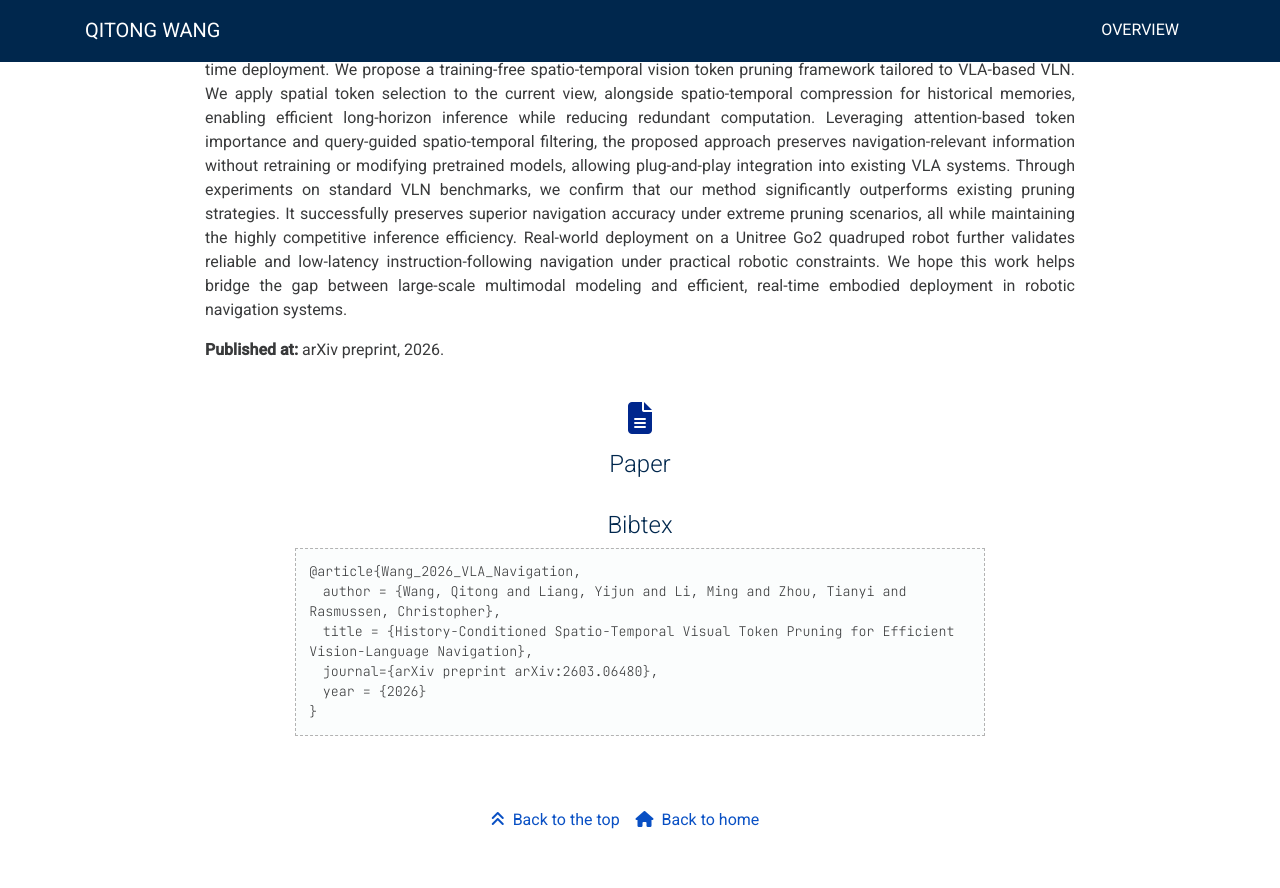
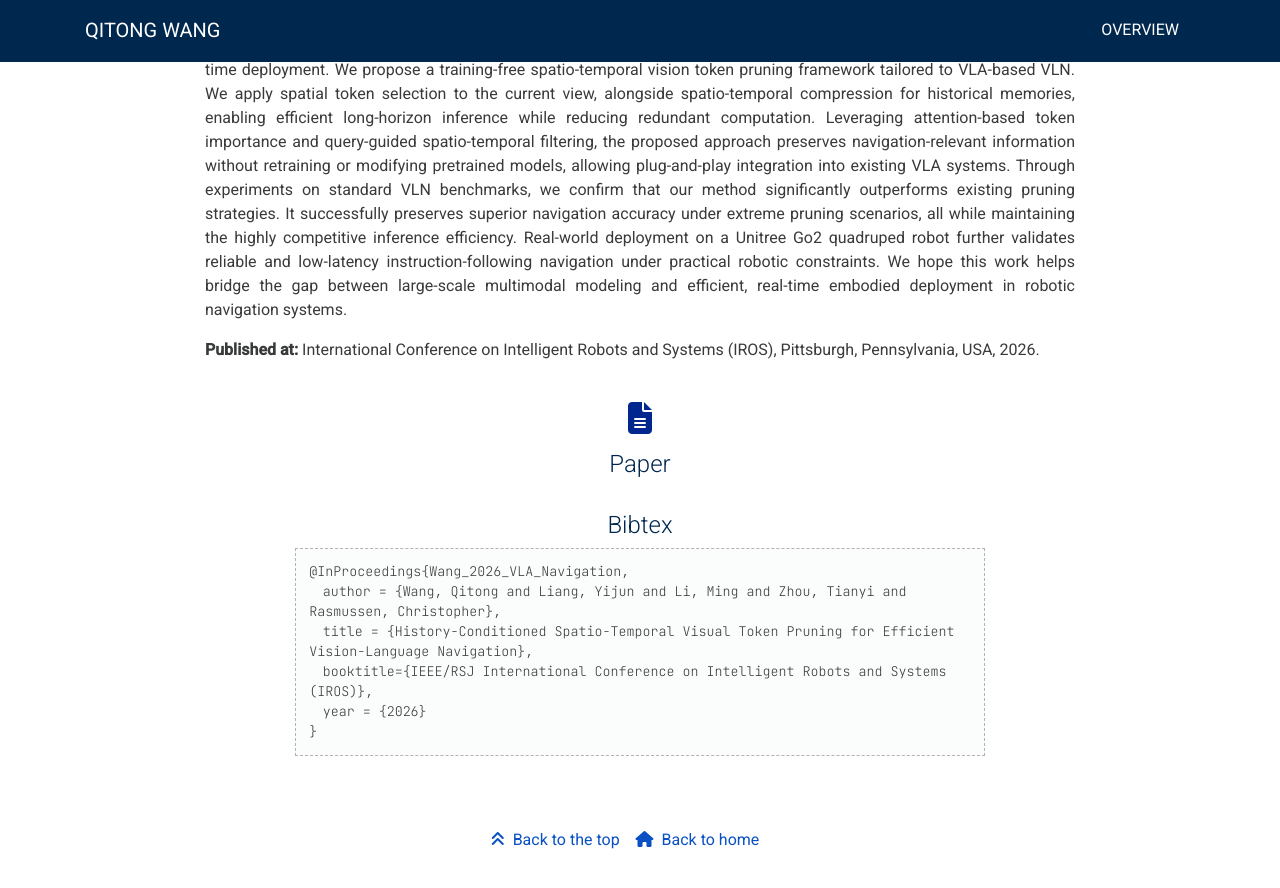
Before and after one commit to wqtwjt1996/wqtwjt1996.github.io, a Jekyll site: the page built from _publications/2026-vln.md, in a window 1280 px wide and 900 px high, scrolled down 663 px. Shown: the top 888 px of the window. Built offline with Jekyll 4.4.1, drawn with Linux system fonts in a browser that asks for light colours; nearby versions of some CDN libraries; a style sheet for code colours, icons or effects is not loaded.

Commit message:
Add files via upload

```diff
--- a/_publications/2026-vln.md
+++ b/_publications/2026-vln.md
@@ -7,10 +7,10 @@ authors:
     - Ming
     - Tianyi
     - Christopher
-venue:          arXiv preprint, 2026.
-year:           "2026-03"
+venue:          International Conference on Intelligent Robots and Systems (IROS), Pittsburgh, Pennsylvania, USA, 2026.
+year:           "2026-09"
 thumbnail:      assets/publications/2026-vln/title-image.jpg
-bibtex: "@article{Wang_2026_VLA_Navigation,<br>&emsp;author = {Wang, Qitong and Liang, Yijun and Li, Ming and Zhou, Tianyi and Rasmussen, Christopher},<br>&emsp;title = {History-Conditioned Spatio-Temporal Visual Token Pruning for Efficient Vision-Language Navigation},<br>&emsp;journal={arXiv preprint arXiv:2603.06480},<br>&emsp;year = {2026}<br>}"
+bibtex: "@InProceedings{Wang_2026_VLA_Navigation,<br>&emsp;author = {Wang, Qitong and Liang, Yijun and Li, Ming and Zhou, Tianyi and Rasmussen, Christopher},<br>&emsp;title = {History-Conditioned Spatio-Temporal Visual Token Pruning for Efficient Vision-Language Navigation},<br>&emsp;booktitle={IEEE/RSJ International Conference on Intelligent Robots and Systems (IROS)},<br>&emsp;year = {2026}<br>}"
 links:
    paper:      https://arxiv.org/abs/2603.06480
    bibtex:     assets/publications/2026-vln/ref.txt
```
Also changed, not shown: _publications/2026-dcp.md (added, +20 -0 lines).
